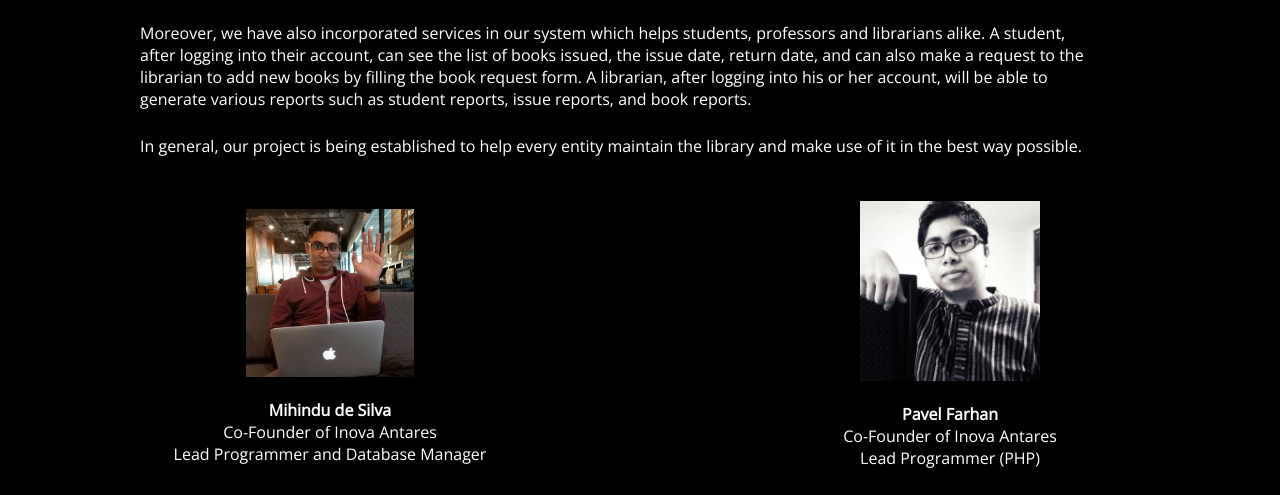
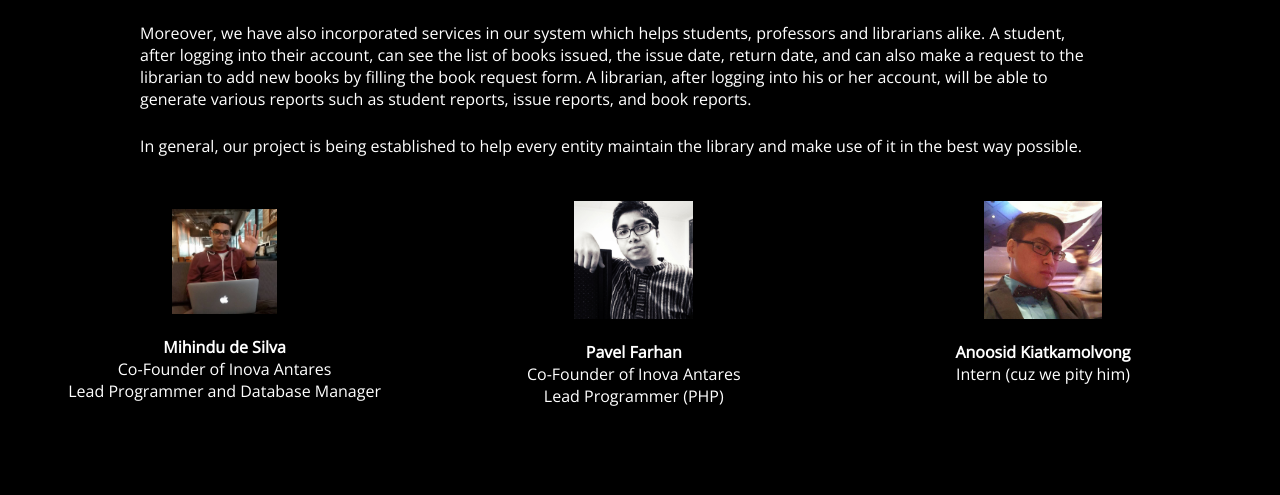
Before and after one commit to mkdeSilva/library, a PHP site: page /about.php in a window 1280 px wide. Shown: the part 366-861 px from the top of the page. After the commit the page ends 772 px from the top, so only its background shows below. Run offline with PHP 8.4, Linux system fonts and the light colour scheme.

Commit message:
Changes to about to show that Nedd belongs (he doesn't)

```diff
--- a/about.php
+++ b/about.php
@@ -41,7 +41,7 @@ require_once('connect.php'); //dont’ know if I need this, check once this page
 <!---------------------------------------------------------------------------------------------------------------->
 <br>
 <div style="width: 100%;">
-    <div style="float:left; width: 50%">
+    <div style="float:left; width: 33%">
     <div class="container">
         <div>
         <center>
@@ -54,13 +54,23 @@ require_once('connect.php'); //dont’ know if I need this, check once this page
     </div>
     </div>
 
-    <div style="float:right; width: 50%">
+    <div style="float:left; width: 33%">
         <div>
         <center>
             <br> <img src="pictures/pavel.jpg" style="vertical-align:middle; width: 29%; height:auto"/>
             <br><br><span style=""><b>Pavel Farhan</b></span>
             <br><span style="">Co-Founder of Inova Antares </span>
             <br><span style="">Lead Programmer (PHP) </span>
+        </center>
+        </div>
+    </div>
+
+    <div style="float:left; width: 33%">
+        <div>
+        <center>
+            <br> <img src="pictures/ned.jpg" style="vertical-align:middle; width: 29%; height:auto"/>
+            <br><br><span style=""><b>Anoosid Kiatkamolvong</b></span>
+            <br><span style="">Intern (cuz we pity him) </span>
         </center>
         </div>
     </div>
```
Also changed, not shown: pictures/ned.jpg (added).
